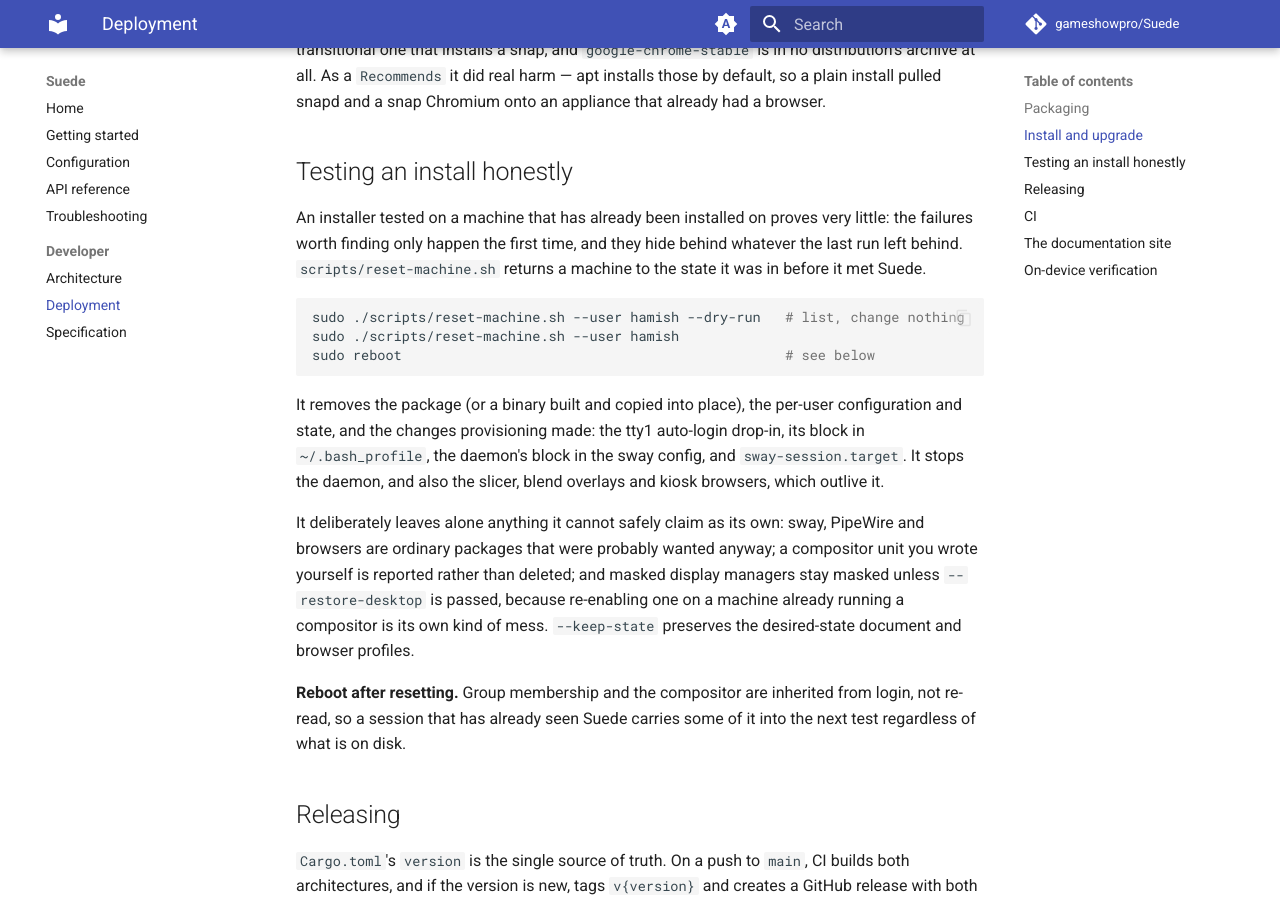
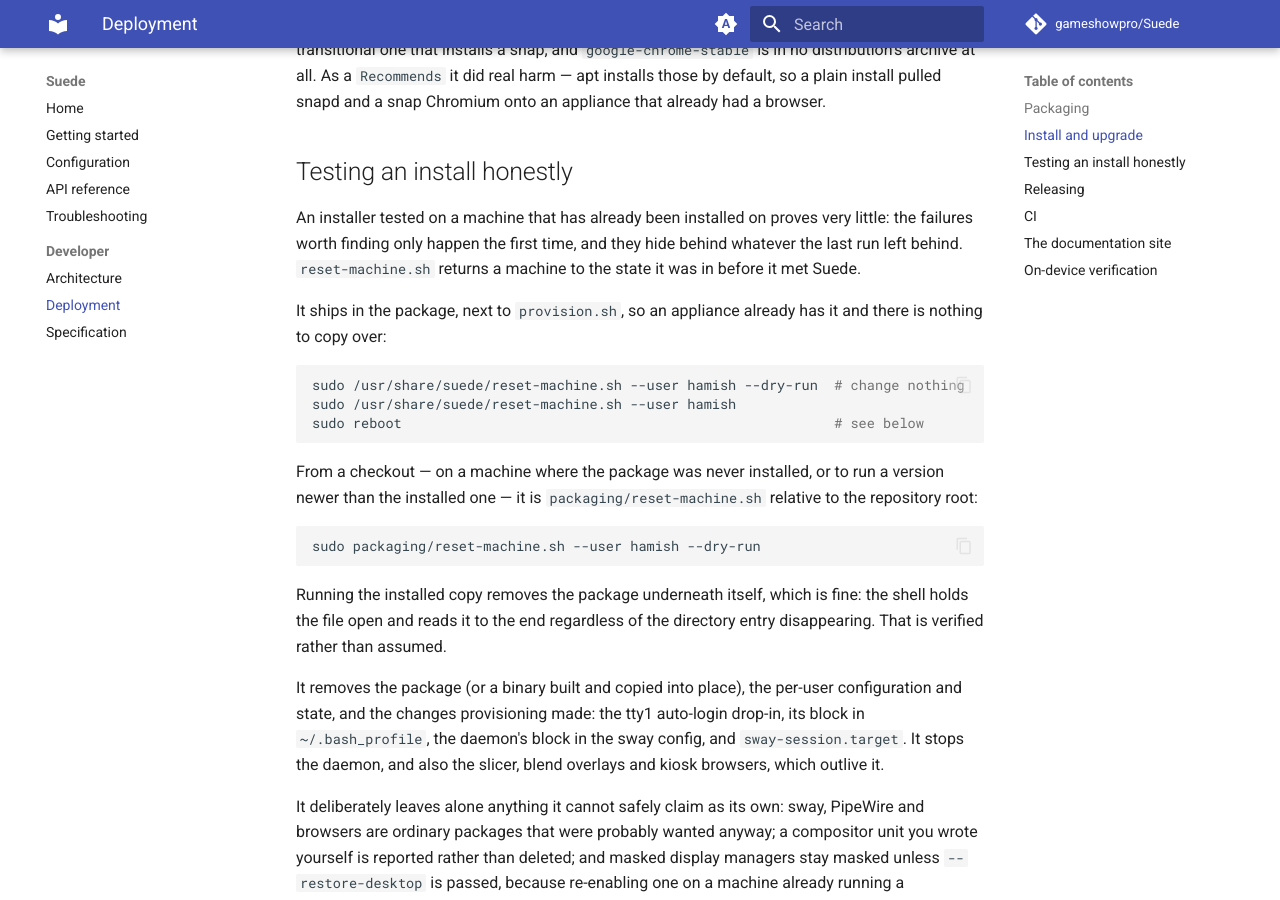
Before and after one commit to gameshowpro/Suede, an MkDocs documentation site: the page built from docs/developer/deployment.md, in a window 1280 px wide and 900 px high, scrolled down 1284 px. Built offline with MkDocs 1.6.1 and Material for MkDocs 9.7.7, drawn with Linux system fonts in a browser that asks for light colours; comment, search, counter and statistics services are not loaded.

Commit message:
Ship the reset script, since the machine that needs it has no checkout
The instructions said `./scripts/reset-machine.sh`, which quietly
assumed a repository checkout on the machine being reset. An appliance
installed from the .deb has no such thing, so the one documented way to
run it did not work anywhere it was needed.

It now ships in the package beside provision.sh, where an operator will
look for it and where an appliance already has it. Shipped scripts live
in packaging/, dev tooling in scripts/, so it moved to match. Both
invocations are documented: the installed path, and the checkout path
for a machine where the package was never installed or where a newer
version is being tried.

Running the installed copy removes the package underneath itself, which
raised the obvious question. Verified rather than reasoned about: the
shell holds the script's descriptor open, so unlinking the directory
entry does not disturb it, and the run reaches its final line with the
purge complete and the script itself gone.

Co-Authored-By: Claude Fable 5 <noreply@anthropic.com>

````diff
--- a/Cargo.toml
+++ b/Cargo.toml
@@ -98,6 +98,7 @@ assets = [
     ["target/release/suede", "usr/bin/", "755"],
     ["packaging/suede.service", "usr/lib/systemd/user/", "644"],
     ["packaging/provision.sh", "usr/share/suede/", "755"],
+    ["packaging/reset-machine.sh", "usr/share/suede/", "755"],
     ["README.md", "usr/share/doc/suede/README.md", "644"],
     ["docs/examples/suede.toml", "usr/share/doc/suede/examples/suede.toml", "644"],
     ["docs/examples/four-output-appliance.json", "usr/share/doc/suede/examples/four-output-appliance.json", "644"],
--- a/docs/developer/deployment.md
+++ b/docs/developer/deployment.md
@@ -50,14 +50,29 @@ Chromium onto an appliance that already had a browser.
 
 An installer tested on a machine that has already been installed on proves
 very little: the failures worth finding only happen the first time, and they
-hide behind whatever the last run left behind. `scripts/reset-machine.sh`
-returns a machine to the state it was in before it met Suede.
+hide behind whatever the last run left behind. `reset-machine.sh` returns a
+machine to the state it was in before it met Suede.
+
+It ships in the package, next to `provision.sh`, so an appliance already has
+it and there is nothing to copy over:
 
 ```bash
-sudo ./scripts/reset-machine.sh --user hamish --dry-run   # list, change nothing
-sudo ./scripts/reset-machine.sh --user hamish
-sudo reboot                                               # see below
+sudo /usr/share/suede/reset-machine.sh --user hamish --dry-run  # change nothing
+sudo /usr/share/suede/reset-machine.sh --user hamish
+sudo reboot                                                     # see below
 ```
+
+From a checkout — on a machine where the package was never installed, or to
+run a version newer than the installed one — it is `packaging/reset-machine.sh`
+relative to the repository root:
+
+```bash
+sudo packaging/reset-machine.sh --user hamish --dry-run
+```
+
+Running the installed copy removes the package underneath itself, which is
+fine: the shell holds the file open and reads it to the end regardless of the
+directory entry disappearing. That is verified rather than assumed.
 
 It removes the package (or a binary built and copied into place), the
 per-user configuration and state, and the changes provisioning made: the
````
Also changed, not shown: 2 other files.
